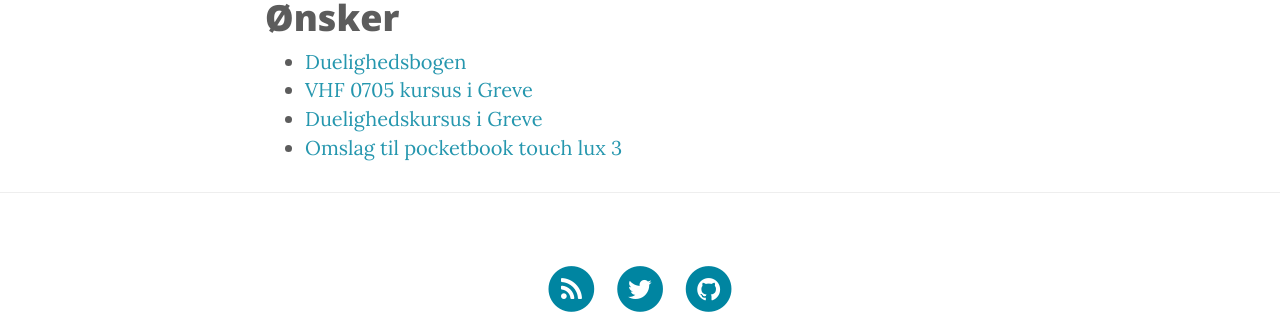
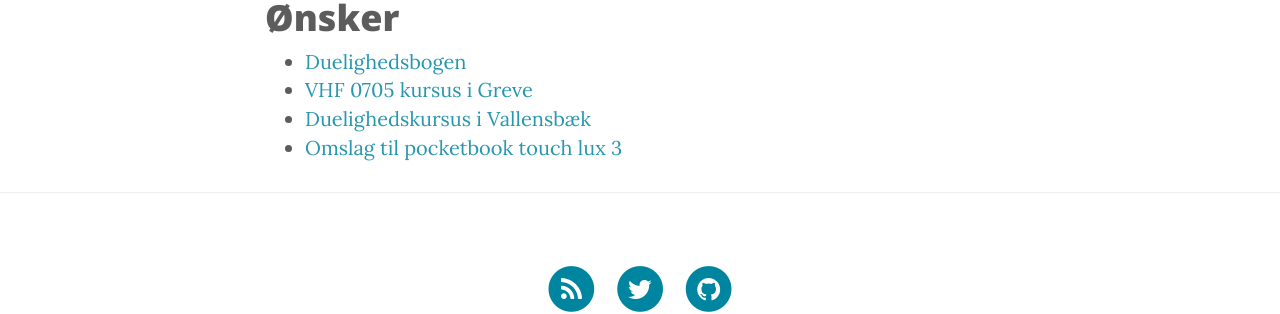
Before and after one commit to clysel/christian.lysel.net, a Jekyll site: the page built from gave.markdown, in a window 1280 px wide. Shown: the part 528-842 px from the top of the page. Built offline with Jekyll 4.4.1, drawn with Linux system fonts in a browser that asks for light colours; nearby versions of some CDN libraries.

Commit message:
Update gave.markdown

```diff
--- a/gave.markdown
+++ b/gave.markdown
@@ -8,5 +8,5 @@ header-img: "img/about-bg.jpg"
 
  * [Duelighedsbogen](https://www.weilbach.com/da/products/boeger/official/weilbach/duelighedsbogen)
  * [VHF 0705 kursus i Greve](https://nauticmarine.dk/vhf-kursus/)
- * [Duelighedskursus i Greve](https://nauticmarine.dk/sejlbad-praktikduelighed/)
+ * [Duelighedskursus i Vallensbæk](https://nauticmarine.dk/sejlbad-praktikduelighed/)
  * [Omslag til pocketbook touch lux 3](https://www.conradelektronik.dk/?websale8=conrad-dk&pi=1462095)
```
